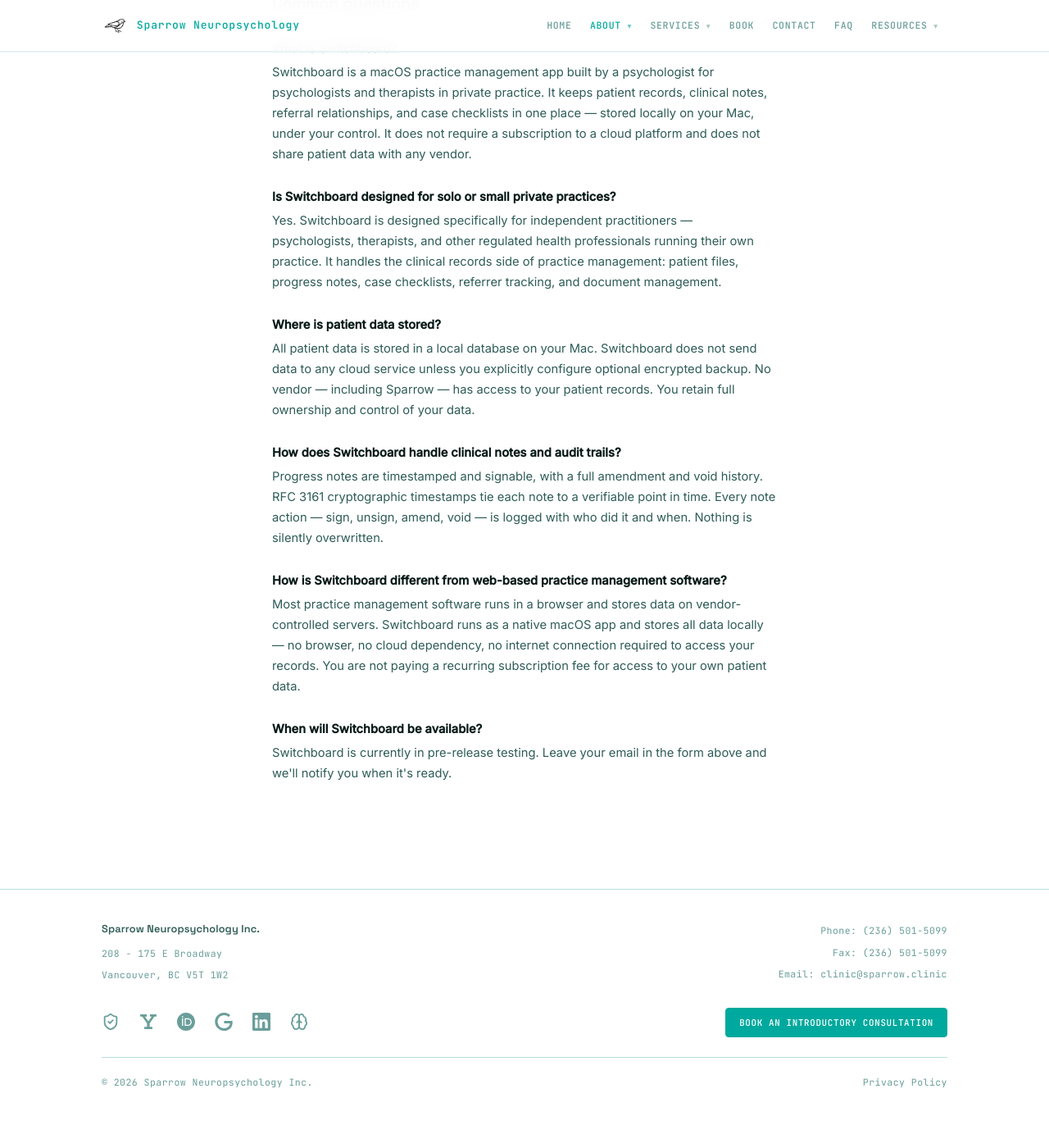
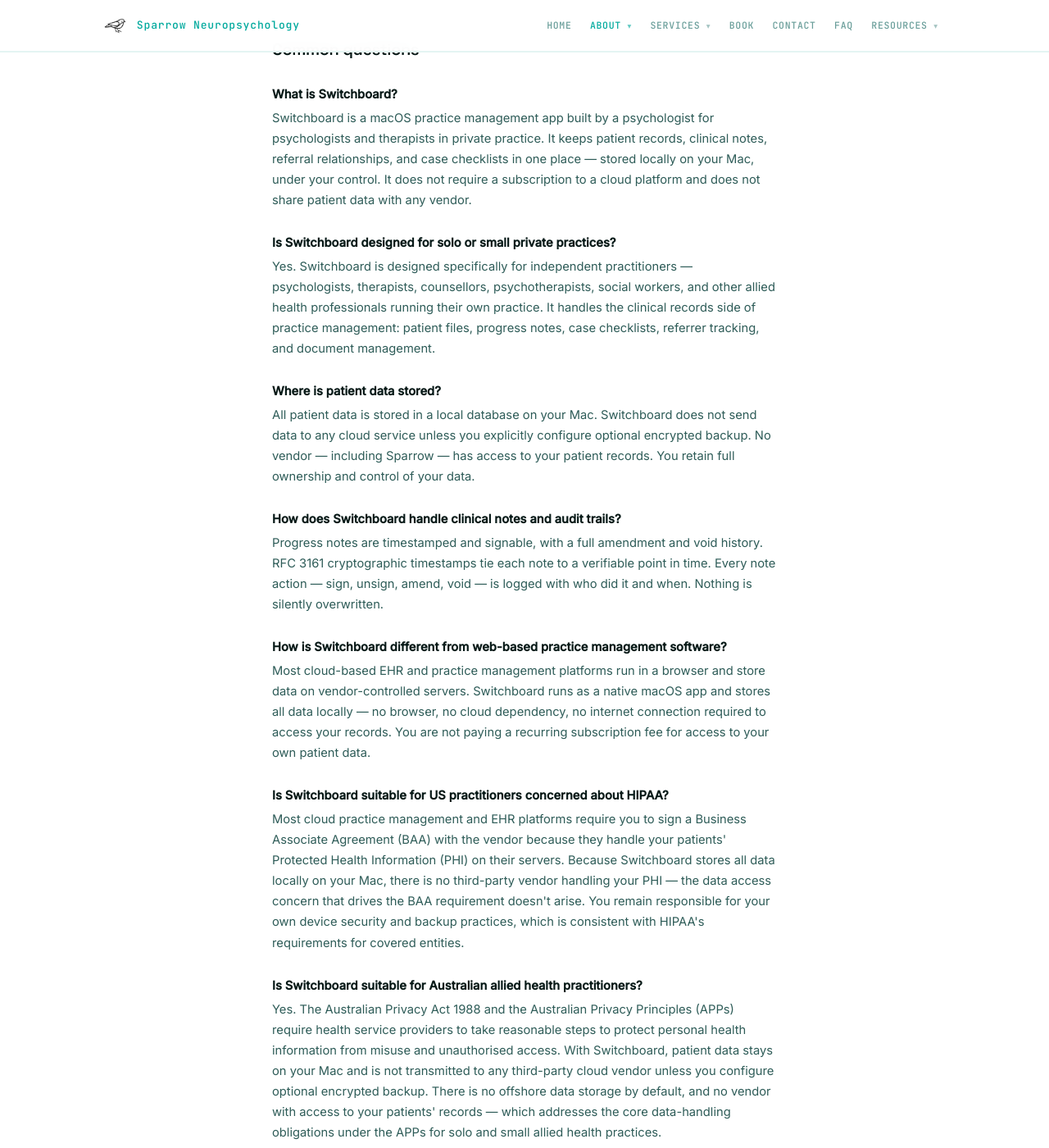
Before and after one commit to cfxb/sparrow-clinic, a Jekyll site: the page built from switchboard.md, in a window 1280 px wide and 1400 px high, scrolled down 2011 px. Shown: the whole window at 82% size. Built offline with Jekyll 4.4.1, drawn with Linux system fonts in a browser that asks for light colours; before the commit the page ends 3366 px from its top, so only the background shows below that; some of the changed text lies outside the part shown.

Commit message:
Broaden Switchboard SEO reach to US and Australian practitioners
- Update title and description to include EHR, allied health, counsellors
- Broaden intro and FAQ professional titles to include counsellors,
  psychotherapists, social workers, and allied health practitioners
- Add EHR terminology to FAQ answer on web-based alternatives
- Add HIPAA FAQ entry explaining local-storage BAA implications for US users
- Add Australian Privacy Act / APPs FAQ entry for AU allied health users
- Mirror all changes in SoftwareApplication and FAQPage JSON-LD schema

Co-Authored-By: Claude Sonnet 4.6 <noreply@anthropic.com>

```diff
--- a/_includes/switchboard-schema.html
+++ b/_includes/switchboard-schema.html
@@ -7,19 +7,19 @@
   "applicationCategory": "MedicalApplication",
   "applicationSubCategory": "Practice Management Software",
   "operatingSystem": "macOS",
-  "description": "Switchboard is a macOS practice management app for psychologists and therapists in private practice. Patient records, clinical notes, referral relationships, and case checklists stored locally on your Mac — no cloud dependency, no vendor access to your data.",
+  "description": "Switchboard is a macOS practice management app and local alternative to cloud EHR platforms, built for psychologists, therapists, counsellors, psychotherapists, and allied health practitioners in private practice. Patient records, clinical notes, referral relationships, and case checklists stored locally on your Mac — no vendor access to your data, no subscription.",
   "audience": {
     "@type": "Audience",
-    "audienceType": "Psychologists and therapists in private practice"
+    "audienceType": "Psychologists, therapists, counsellors, psychotherapists, social workers, and allied health practitioners in private practice"
   },
   "featureList": [
-    "Offline patient records and clinical notes",
+    "Offline patient records and clinical notes — local alternative to cloud EHR platforms",
     "Cryptographically timestamped and signable progress notes",
     "Full audit trail for note amendments and voids",
     "Customisable case checklists for intake, assessment, and post-assessment stages",
     "Referrer database with contact details and referral counts",
     "Drag-and-drop document management with optional encrypted cloud backup",
-    "Local database — no cloud dependency"
+    "Local database — no third-party vendor access to patient data"
   ],
   "softwareRequirements": "macOS",
   "provider": {
@@ -46,7 +46,7 @@
       "name": "Is Switchboard designed for solo or small private practices?",
       "acceptedAnswer": {
         "@type": "Answer",
-        "text": "Yes. Switchboard is designed specifically for independent practitioners — psychologists, therapists, and other regulated health professionals running their own practice. It handles the clinical records side of practice management: patient files, progress notes, case checklists, referrer tracking, and document management."
+        "text": "Yes. Switchboard is designed specifically for independent practitioners — psychologists, therapists, counsellors, psychotherapists, social workers, and other allied health professionals running their own practice. It handles the clinical records side of practice management: patient files, progress notes, case checklists, referrer tracking, and document management."
       }
     },
     {
@@ -70,7 +70,23 @@
       "name": "How is Switchboard different from web-based practice management software?",
       "acceptedAnswer": {
         "@type": "Answer",
-        "text": "Most practice management software runs in a browser and stores data on vendor-controlled servers. Switchboard runs as a native macOS app and stores all data locally — no browser, no cloud dependency, no internet connection required to access your records. You are not paying a recurring subscription fee for access to your own patient data."
+        "text": "Most cloud-based EHR and practice management platforms run in a browser and store data on vendor-controlled servers. Switchboard runs as a native macOS app and stores all data locally — no browser, no cloud dependency, no internet connection required to access your records. You are not paying a recurring subscription fee for access to your own patient data."
+      }
+    },
+    {
+      "@type": "Question",
+      "name": "Is Switchboard suitable for US practitioners concerned about HIPAA?",
+      "acceptedAnswer": {
+        "@type": "Answer",
+        "text": "Most cloud practice management and EHR platforms require you to sign a Business Associate Agreement (BAA) with the vendor because they handle your patients' Protected Health Information (PHI) on their servers. Because Switchboard stores all data locally on your Mac, there is no third-party vendor handling your PHI — the data access concern that drives the BAA requirement doesn't arise. You remain responsible for your own device security and backup practices, which is consistent with HIPAA's requirements for covered entities."
+      }
+    },
+    {
+      "@type": "Question",
+      "name": "Is Switchboard suitable for Australian allied health practitioners?",
+      "acceptedAnswer": {
+        "@type": "Answer",
+        "text": "Yes. The Australian Privacy Act 1988 and the Australian Privacy Principles (APPs) require health service providers to take reasonable steps to protect personal health information from misuse and unauthorised access. With Switchboard, patient data stays on your Mac and is not transmitted to any third-party cloud vendor unless you configure optional encrypted backup. There is no offshore data storage by default, and no vendor with access to your patients' records — which addresses the core data-handling obligations under the APPs for solo and small allied health practices."
       }
     },
     {
--- a/switchboard.md
+++ b/switchboard.md
@@ -1,7 +1,7 @@
 ---
 layout: page
-title: Switchboard — Practice Management Software for Psychologists
-description: "Switchboard is a macOS practice management app for psychologists and therapists in private practice. Patient records, clinical notes, and referral tracking — offline, on your Mac, under your control. No subscription. No vendor access to your data."
+title: Switchboard — Offline Practice Management for Psychologists, Therapists and Counsellors
+description: "Switchboard is a macOS practice management app and local alternative to cloud EHR platforms, built for psychologists, therapists, counsellors, and allied health practitioners in private practice. Patient records, clinical notes, and referral tracking stored on your Mac — no vendor access to your data, no subscription."
 hero_title: Switchboard
 hero_subtitle: Clinical records software
 hero_image: /assets/images/hero-sky.jpg
@@ -226,7 +226,7 @@ switchboard_schema: true
   <div class="sb-container">
     <div class="sb-intro-body">
       <div class="sb-intro-text">
-        <p>Switchboard is a macOS practice management app built by a psychologist for psychologists and therapists in private practice. It keeps your patient records, clinical notes, and referral relationships in one place — offline, on your machine, under your control.</p>
+        <p>Switchboard is a macOS practice management app built by a psychologist for psychologists, therapists, counsellors, and allied health practitioners in private practice. It keeps your patient records, clinical notes, and referral relationships in one place — offline, on your machine, under your control. No cloud platform. No vendor with access to your patients' data.</p>
         <p>No subscription. No cloud sync you didn't configure. No vendor with access to your patients' data.</p>
       </div>
       <img src="/assets/images/sparrow-alt.png" alt="" class="sb-sparrow sb-sparrow--lg" aria-hidden="true">
@@ -326,7 +326,7 @@ switchboard_schema: true
 
       <div class="sb-faq-item">
         <p class="sb-faq-q">Is Switchboard designed for solo or small private practices?</p>
-        <p class="sb-faq-a">Yes. Switchboard is designed specifically for independent practitioners — psychologists, therapists, and other regulated health professionals running their own practice. It handles the clinical records side of practice management: patient files, progress notes, case checklists, referrer tracking, and document management.</p>
+        <p class="sb-faq-a">Yes. Switchboard is designed specifically for independent practitioners — psychologists, therapists, counsellors, psychotherapists, social workers, and other allied health professionals running their own practice. It handles the clinical records side of practice management: patient files, progress notes, case checklists, referrer tracking, and document management.</p>
       </div>
 
       <div class="sb-faq-item">
@@ -341,7 +341,17 @@ switchboard_schema: true
 
       <div class="sb-faq-item">
         <p class="sb-faq-q">How is Switchboard different from web-based practice management software?</p>
-        <p class="sb-faq-a">Most practice management software runs in a browser and stores data on vendor-controlled servers. Switchboard runs as a native macOS app and stores all data locally — no browser, no cloud dependency, no internet connection required to access your records. You are not paying a recurring subscription fee for access to your own patient data.</p>
+        <p class="sb-faq-a">Most cloud-based EHR and practice management platforms run in a browser and store data on vendor-controlled servers. Switchboard runs as a native macOS app and stores all data locally — no browser, no cloud dependency, no internet connection required to access your records. You are not paying a recurring subscription fee for access to your own patient data.</p>
+      </div>
+
+      <div class="sb-faq-item">
+        <p class="sb-faq-q">Is Switchboard suitable for US practitioners concerned about HIPAA?</p>
+        <p class="sb-faq-a">Most cloud practice management and EHR platforms require you to sign a Business Associate Agreement (BAA) with the vendor because they handle your patients' Protected Health Information (PHI) on their servers. Because Switchboard stores all data locally on your Mac, there is no third-party vendor handling your PHI — the data access concern that drives the BAA requirement doesn't arise. You remain responsible for your own device security and backup practices, which is consistent with HIPAA's requirements for covered entities.</p>
+      </div>
+
+      <div class="sb-faq-item">
+        <p class="sb-faq-q">Is Switchboard suitable for Australian allied health practitioners?</p>
+        <p class="sb-faq-a">Yes. The Australian Privacy Act 1988 and the Australian Privacy Principles (APPs) require health service providers to take reasonable steps to protect personal health information from misuse and unauthorised access. With Switchboard, patient data stays on your Mac and is not transmitted to any third-party cloud vendor unless you configure optional encrypted backup. There is no offshore data storage by default, and no vendor with access to your patients' records — which addresses the core data-handling obligations under the APPs for solo and small allied health practices.</p>
       </div>
 
       <div class="sb-faq-item">
```
